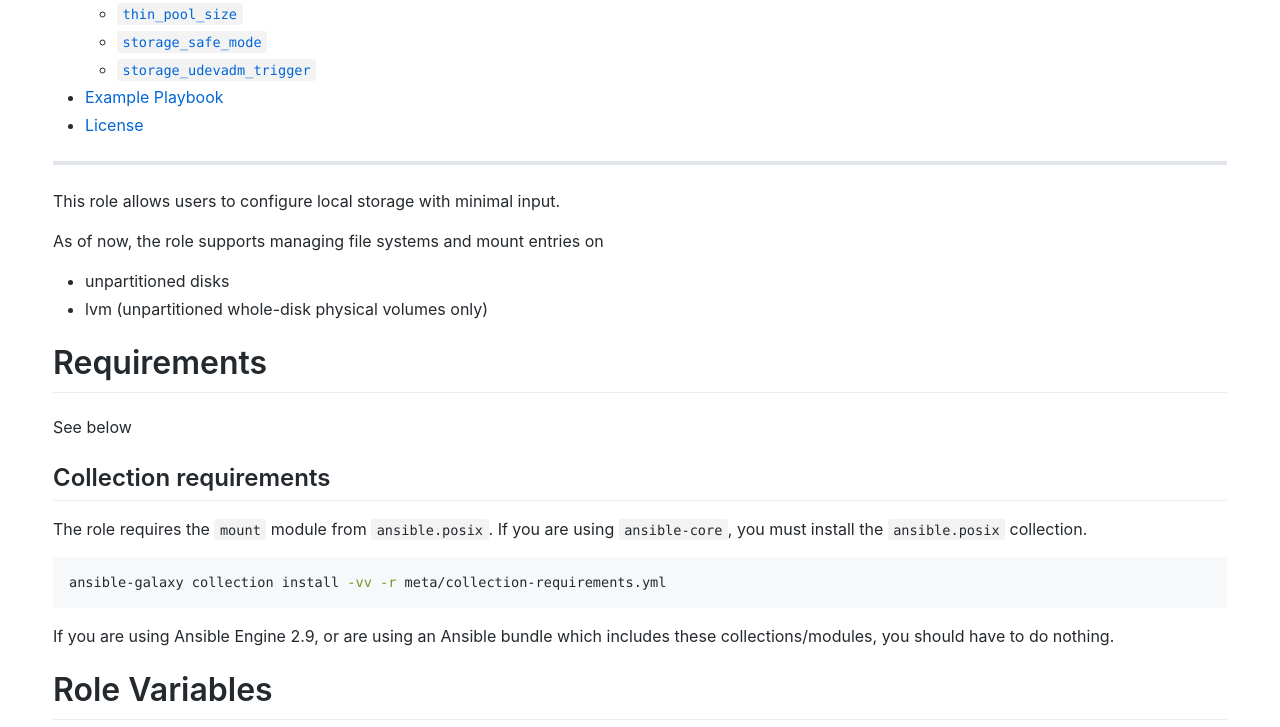
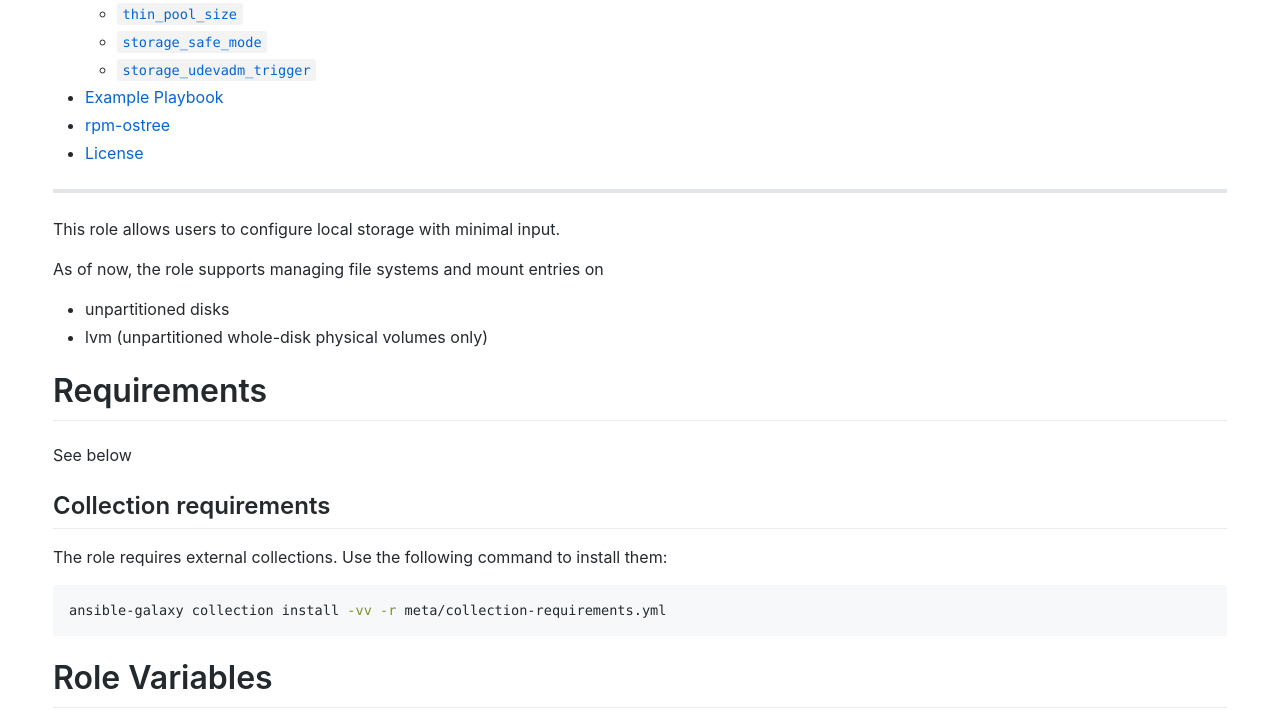
Before and after one commit to linux-system-roles/storage, a plain HTML site: page docs/index.html in a window 1280 px wide. Shown: the part 548-1275 px from the top of the page. Drawn offline with Linux system fonts and the light colour scheme.

Commit message:
Update README.html for latest

```diff
--- a/docs/index.html
+++ b/docs/index.html
@@ -165,6 +165,7 @@ id="toc-storage_udevadm_trigger"><code>storage_udevadm_trigger</code></a></li>
 </ul></li>
 <li><a href="#example-playbook" id="toc-example-playbook">Example
 Playbook</a></li>
+<li><a href="#rpm-ostree" id="toc-rpm-ostree">rpm-ostree</a></li>
 <li><a href="#license" id="toc-license">License</a></li>
 </ul>
 </nav>
@@ -180,14 +181,10 @@ on</p>
 <h1 id="requirements">Requirements</h1>
 <p>See below</p>
 <h2 id="collection-requirements">Collection requirements</h2>
-<p>The role requires the <code>mount</code> module from
-<code>ansible.posix</code>. If you are using <code>ansible-core</code>,
-you must install the <code>ansible.posix</code> collection.</p>
+<p>The role requires external collections. Use the following command to
+install them:</p>
 <div class="sourceCode" id="cb1"><pre
 class="sourceCode bash"><code class="sourceCode bash"><span id="cb1-1"><a href="#cb1-1" aria-hidden="true" tabindex="-1"></a><span class="ex">ansible-galaxy</span> collection install <span class="at">-vv</span> <span class="at">-r</span> meta/collection-requirements.yml</span></code></pre></div>
-<p>If you are using Ansible Engine 2.9, or are using an Ansible bundle
-which includes these collections/modules, you should have to do
-nothing.</p>
 <h1 id="role-variables">Role Variables</h1>
 <p><strong>NOTE</strong>: Beginning with version 1.3.0, unspecified
 parameters are interpreted differently for existing and non-existing
@@ -457,6 +454,8 @@ class="sourceCode yaml"><code class="sourceCode yaml"><span id="cb2-1"><a href="
 <span id="cb2-23"><a href="#cb2-23" aria-hidden="true" tabindex="-1"></a><span class="at">          </span><span class="fu">disks</span><span class="kw">:</span><span class="at"> </span><span class="kw">[</span><span class="st">&quot;mpathc&quot;</span><span class="kw">]</span></span>
 <span id="cb2-24"><a href="#cb2-24" aria-hidden="true" tabindex="-1"></a><span class="at">          </span><span class="fu">mount_point</span><span class="kw">:</span><span class="at"> /opt/images</span></span>
 <span id="cb2-25"><a href="#cb2-25" aria-hidden="true" tabindex="-1"></a><span class="at">          </span><span class="fu">fs_label</span><span class="kw">:</span><span class="at"> images</span></span></code></pre></div>
+<h1 id="rpm-ostree">rpm-ostree</h1>
+<p>See README-ostree.md</p>
 <h1 id="license">License</h1>
 <p>MIT</p>
 </article>
```
Also changed, not shown: latest/README.html (+5 -6 lines).
